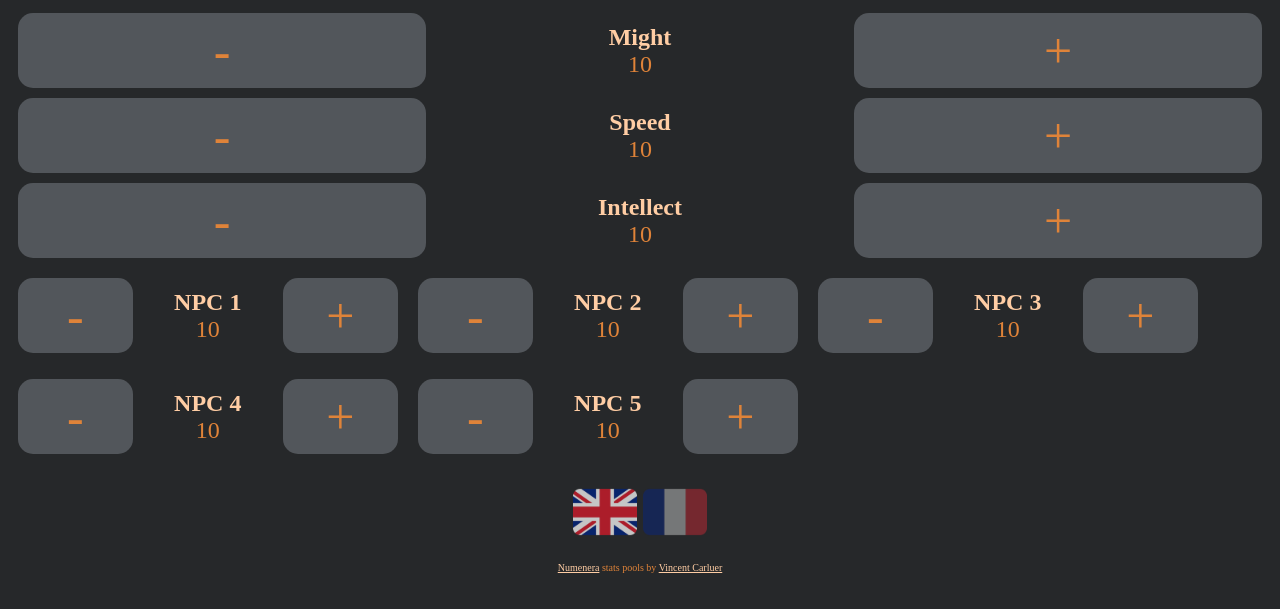
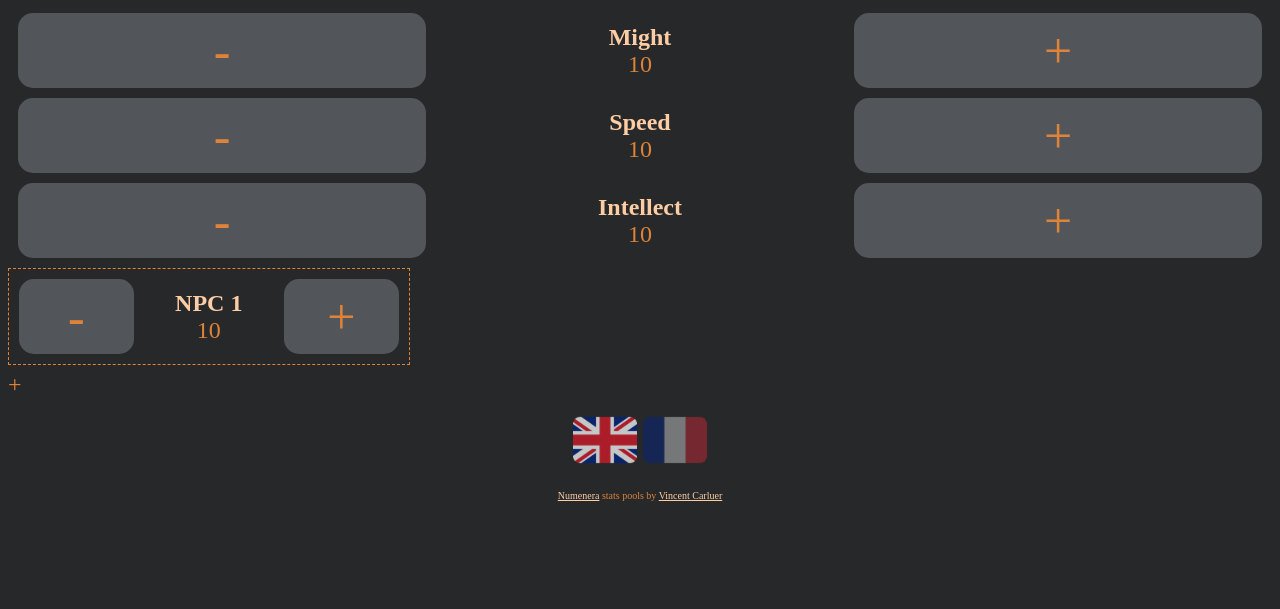
Before and after one commit to vcarluer/numenerapools, a plain HTML site: page index.html in a window 1280 px wide. Shown: the part 37-646 px from the top of the page. Drawn offline with Linux system fonts and the light colour scheme.

Commit message:
add vignette button

```diff
--- a/numenerapool.css
+++ b/numenerapool.css
@@ -73,15 +73,17 @@ a {
 }
 
 .gmDiv {
-    width: 100%;
+    display: block;
     text-align: left;
 }
 
 .poolVignette {
     display: inline-block;
     width: 400px;
-    border-collapse: separate;
-    border-spacing: 10px;
+    border-width: 1px;
+    border-style: dashed;
+    border-color: #df8339;
+    margin-right: 5px;
 }
 
 #numenerapool {
--- a/numenerapool.js
+++ b/numenerapool.js
@@ -48,12 +48,11 @@ var numenerapool = {
         gmDiv.setAttribute('id', 'gmDiv');
         gmDiv.className = 'gmDiv';
         this.mainDiv.appendChild(gmDiv);
+        var vignettes = document.createElement('div');
+        gmDiv.appendChild(vignettes);
 
-        this.createGMPool('npc', language, gmDiv);
-        this.createGMPool('npc', language, gmDiv);
-        this.createGMPool('npc', language, gmDiv);
-        this.createGMPool('npc', language, gmDiv);
-        this.createGMPool('npc', language, gmDiv);
+        this.createGMPool('npc', language, vignettes);
+        this.createGMAdd(gmDiv, language, vignettes);
     },
 
     getLanguage: function() {
@@ -93,6 +92,18 @@ var numenerapool = {
         var pool = new statPool();
         this.pools[poolName] = pool;
         pool.create(tableDiv, poolName, caption);
+    },
+
+    createGMAdd: function(gmDiv, language, vignettesDiv) {
+        var addVignette = document.createElement('div');
+        addVignette.className = 'addVignette';
+        addVignette.innerHTML = '+';
+        var self = this;
+        addVignette.onclick = function() {
+            self.createGMPool('npc', language, vignettesDiv);
+        };
+
+        gmDiv.appendChild(addVignette);
     }
 };
 
@@ -152,7 +163,7 @@ function statPool() {
 
     this.setStat = function() {
         this.statDiv.innerHTML = this.stat.toString();
-        localStorage.setItem(this.css, this.stat);
+        localStorage.setItem(this.name, this.stat);
     };
 }
 
```
